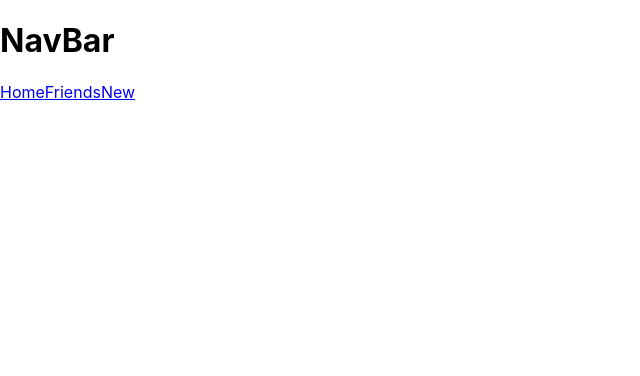
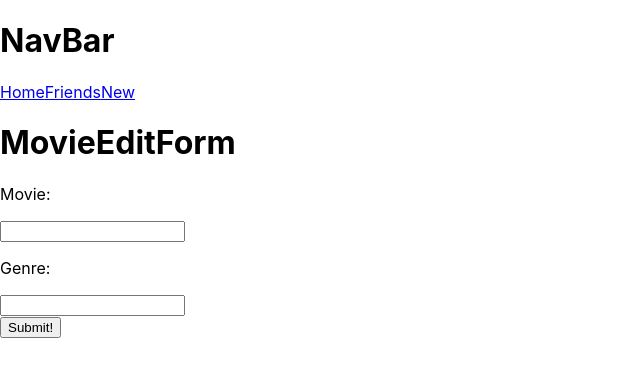
Before and after one commit to Tomuke-H/friends, a React (Create React App) app in the folder client/: page /friends/1/movies/1/edit in a window 1280 px wide. Shown: the top 376 px of the page, without its empty margins (0-640 px from the left). Built offline with nearby package versions, Linux system fonts and the light colour scheme; no server answers.

Commit message:
movie edit form working we think

```diff
--- a/client/src/App.js
+++ b/client/src/App.js
@@ -22,7 +22,7 @@ function App() {
           <Route exact path="/friends/:id/edit" component={FriendEditForm}/>
           <Route exact path="/friends/:id/movies" component={Movies}/>
           <Route exact path="/friends/:id/movies/new" component={MovieNewForm}/>
-          <Route exact path="/movies/:id/edit" component={MovieEditForm}/>
+          <Route exact path="/friends/:friend_id/movies/:id/edit" component={MovieEditForm}/>
         </Switch>
       </div>
     </div>
--- a/client/src/MovieEditForm.js
+++ b/client/src/MovieEditForm.js
@@ -1,11 +1,56 @@
-import React from 'react'
+import React, { useEffect, useState } from "react";
+import axios from "axios";
 
-const MovieEditForm = () => {
+const MovieEditForm = (props) => {
+    const [movieTitle, setMovieTitle] = useState("");
+    const [movieGenre, setMovieGenre] = useState("");
+
+    useEffect(() => {
+        getMovie();
+    }, []);
+
+    const getMovie = async () => {
+        try{
+            let res = await axios.get(`/api/friends/${props.match.params.friend_id}/movies/${props.match.params.id}`)
+            setMovieTitle(res.data.title)
+            setMovieGenre(res.data.genre)
+            console.log(res.data)
+        } catch(err) {
+            // alert("err")
+        }
+    };
+
+    const submitHandler = async (e) => {
+        e.preventDefault();
+        try {
+            await axios.put(`/api/friends/${props.match.params.friend_id}/movies/${props.match.params.id}`,
+            {
+                id: props.match.params.id,
+                title: setMovieTitle,
+                genre: movieGenre
+            });
+            props.history.push(`/friends/${props.match.params.friend_id}/movies`);
+        } catch(err){
+            alert("err")
+        }
+    };
+
+
+
+
     return (
         <div>
             <h1>MovieEditForm</h1>
+            <form onSubmit={submitHandler}>
+            <p>Movie:</p>
+            <input value={movieTitle} onChange={(e) => {setMovieTitle(e.target.value)}}/>
+            <p>Genre:</p>
+            <input value={movieGenre} onChange={(e) => {setMovieGenre(e.target.value)}}/>
+            <br />
+            <button>Submit!</button>
+            </form>
         </div>
     )
-}
+};
 
 export default MovieEditForm;
```
